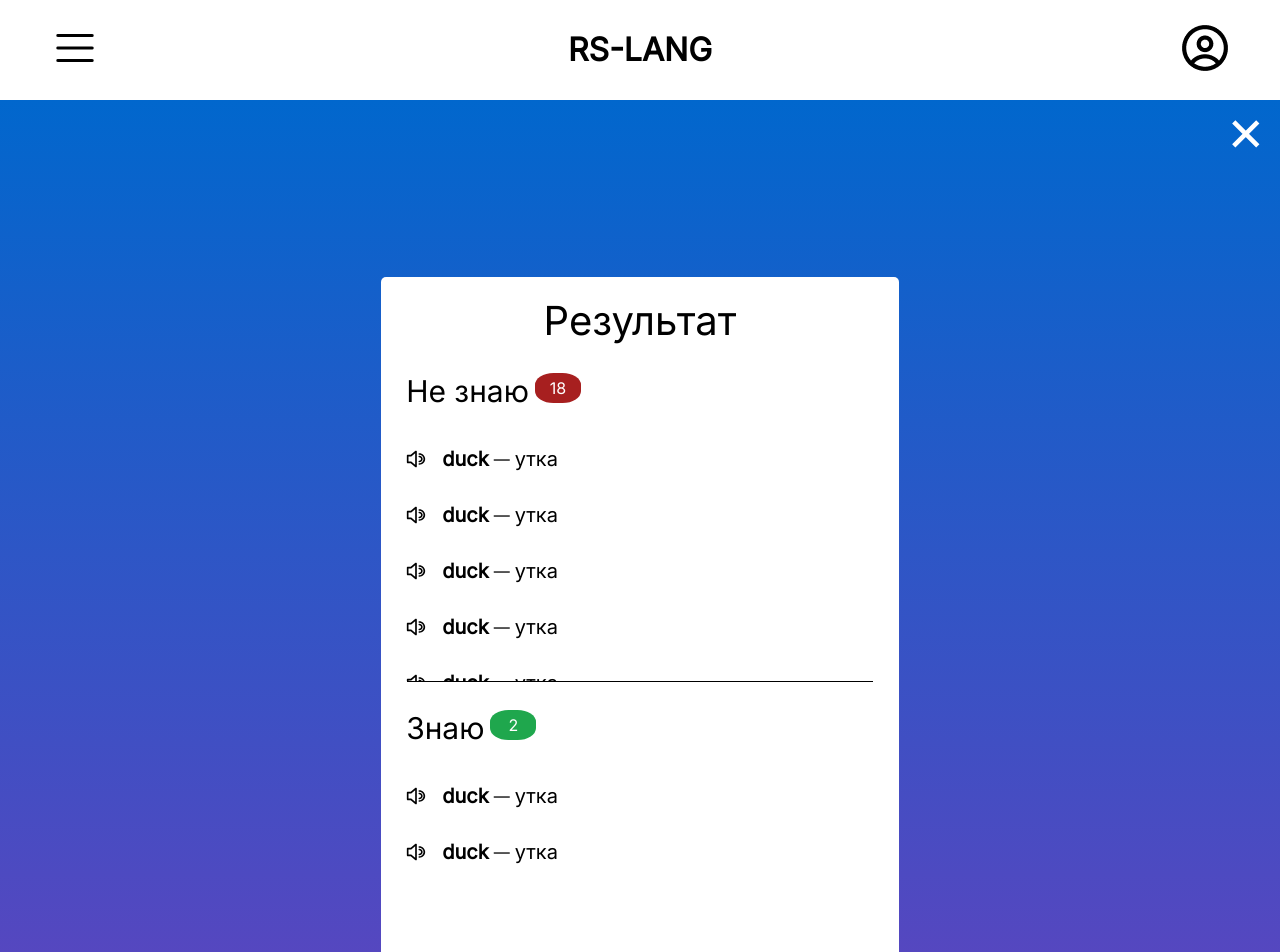
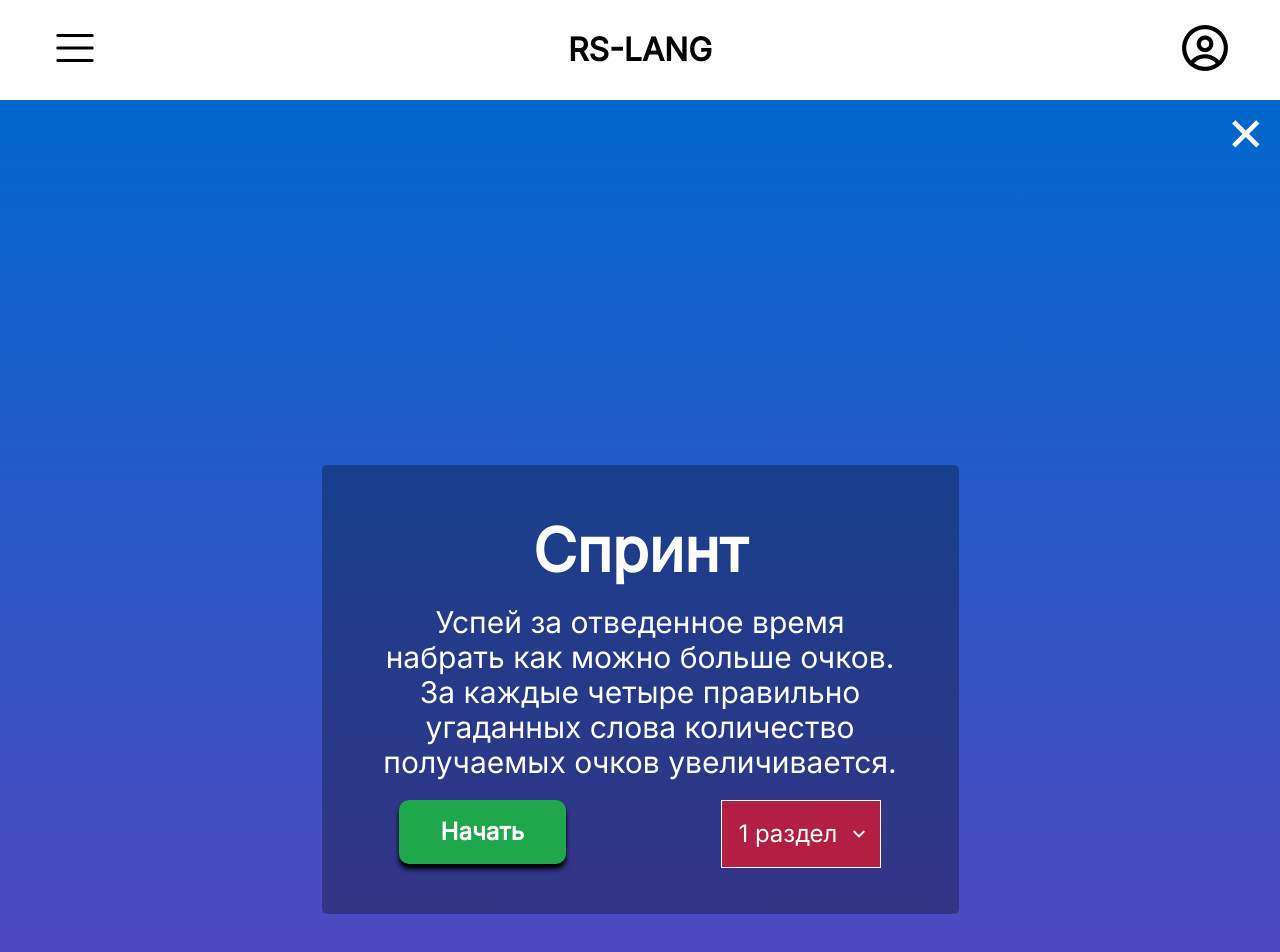
Before and after one commit to Fronikon/rs-lang, a React (Create React App) app: page /sprint in a window 1280 px wide. Shown: the top 952 px of the page. Built offline with nearby package versions, Linux system fonts and the light colour scheme.

Commit message:
feat: add dropdown to main sprint page

```diff
--- /dev/null
+++ b/src/components/Sprint/Constants.tsx
@@ -0,0 +1,3 @@
+const options = ['1 раздел', '2 раздел', '3 раздел', '4 раздел', '5 раздел', '6 раздел'];
+
+export default options;
--- /dev/null
+++ b/src/components/Sprint/Dropdown.tsx
@@ -0,0 +1,50 @@
+import styles from './Sprint.module.css';
+import cn from 'classnames';
+import ArrowDown from '../../assets/logo/Vector.svg';
+import React, { useState } from 'react';
+import options from './Constants';
+
+type SelectedType = {
+  selected: string,
+  setSelected: React.Dispatch<React.SetStateAction<string>>,
+};
+
+const Dropdown: React.FC<SelectedType> = (
+  {selected,
+    setSelected}
+) => {
+  const [isActive, setIsActive] = useState(false);
+  const drop_item = options.map((item) => (
+    <div
+      onClick={() => {
+        setSelected(item);
+        setIsActive(false);
+      }}
+      className={cn(styles.dropdown_item)}
+      key={item.charAt(0)}
+    >
+      {item}
+    </div>
+  ));
+
+  return (
+    <div className={cn(styles.dropdown)}>
+      <div
+        className={cn(styles.chapter)}
+        onClick={() => setIsActive(!isActive)}
+      >
+        <p className={cn(styles.chapter_text)}>{selected}</p>
+        <img
+          className={cn(styles.chapter_arrow)}
+          src={ArrowDown}
+          alt="Arrow Down"
+        />
+      </div>
+      {isActive && (
+        <div className={cn(styles.dropdown_content)}>{drop_item}</div>
+      )}
+    </div>
+  );
+};
+
+export default Dropdown;
--- a/src/components/Sprint/Sprint.module.css
+++ b/src/components/Sprint/Sprint.module.css
@@ -18,7 +18,6 @@
   margin: 365px 665px;
   background: rgba(0,0,0,0.3);
   border-radius: 5px;
-  display: none;
 }
 
 .heading {
@@ -68,6 +67,7 @@
   display: flex;
   justify-content: center;
   align-items: center;
+  width: 158px;
 }
 
 .chapter_text {
@@ -80,6 +80,28 @@
 
 .chapter_arrow {
   margin-right: 8px;
+}
+
+.dropdown {
+  user-select: none;
+}
+
+.dropdown_item {
+  color: black;
+  background-color: #fff;
+  display: flex;
+  justify-content: center;
+  align-items: center;
+  font-weight: 400;
+  font-size: 24px;
+  line-height: 18px;
+  padding: 5px;
+  border: 1px solid black;
+}
+
+.dropdown_item:hover {
+  cursor: pointer;
+  background-color: lightgray;
 }
 
 /* ------------------------------------Game------------------------------------ */
@@ -137,6 +159,7 @@
   display: flex;
   justify-content: space-around;
   margin: 20px 0 50px 0;
+  height: 64px;
 }
 
 .checkboxes {
@@ -256,6 +279,7 @@
   align-items: center;
   text-align: center;
   margin: 177px 0;
+  display: none;
 }
 
 .result {
--- a/src/components/Sprint/Sprint.tsx
+++ b/src/components/Sprint/Sprint.tsx
@@ -1,11 +1,13 @@
 import cn from 'classnames';
 import styles from './Sprint.module.css';
-import ArrowDown from '../../assets/logo/Vector.svg';
 import Close from '../../assets/logo/close-sign.svg';
 import FirstFox from '../../assets/images/first_fox.png';
 import Megaphone from '../../assets/logo/megaphone.svg';
+import Dropdown from './Dropdown';
+import { useState } from 'react';
 
 const Sprint: React.FC = () => {
+  const [selected, setSelected] = useState<string>('1 раздел');
   return (
     <main className={cn(styles.main)}>
       <a href="/">
@@ -23,14 +25,7 @@ const Sprint: React.FC = () => {
           <button className={cn(styles.start)}>
             <p className={cn(styles.start_text)}>Начать</p>
           </button>
-          <button className={cn(styles.chapter)}>
-            <p className={cn(styles.chapter_text)}>1 раздел</p>
-            <img
-              className={cn(styles.chapter_arrow)}
-              src={ArrowDown}
-              alt="Arrow Down"
-            />
-          </button>
+          <Dropdown selected={selected} setSelected={setSelected}/>
         </div>
       </div>
 
@@ -73,8 +68,7 @@ const Sprint: React.FC = () => {
                 src={Megaphone}
                 alt="megaphone"
               />
-              <p className={cn(styles.eng_bold_word)}>duck</p>
-              —
+              <p className={cn(styles.eng_bold_word)}>duck</p>—
               <p className={cn(styles.rus_standart_word)}>утка</p>
             </div>
             <div className={cn(styles.word)}>
@@ -83,8 +77,7 @@ const Sprint: React.FC = () => {
                 src={Megaphone}
                 alt="megaphone"
               />
-              <p className={cn(styles.eng_bold_word)}>duck</p>
-              —
+              <p className={cn(styles.eng_bold_word)}>duck</p>—
               <p className={cn(styles.rus_standart_word)}>утка</p>
             </div>
             <div className={cn(styles.word)}>
@@ -93,8 +86,7 @@ const Sprint: React.FC = () => {
                 src={Megaphone}
                 alt="megaphone"
               />
-              <p className={cn(styles.eng_bold_word)}>duck</p>
-              —
+              <p className={cn(styles.eng_bold_word)}>duck</p>—
               <p className={cn(styles.rus_standart_word)}>утка</p>
             </div>
             <div className={cn(styles.word)}>
@@ -103,8 +95,7 @@ const Sprint: React.FC = () => {
                 src={Megaphone}
                 alt="megaphone"
               />
-              <p className={cn(styles.eng_bold_word)}>duck</p>
-              —
+              <p className={cn(styles.eng_bold_word)}>duck</p>—
               <p className={cn(styles.rus_standart_word)}>утка</p>
             </div>
             <div className={cn(styles.word)}>
@@ -113,8 +104,7 @@ const Sprint: React.FC = () => {
                 src={Megaphone}
                 alt="megaphone"
               />
-              <p className={cn(styles.eng_bold_word)}>duck</p>
-              —
+              <p className={cn(styles.eng_bold_word)}>duck</p>—
               <p className={cn(styles.rus_standart_word)}>утка</p>
             </div>
           </div>
@@ -132,8 +122,7 @@ const Sprint: React.FC = () => {
                 src={Megaphone}
                 alt="megaphone"
               />
-              <p className={cn(styles.eng_bold_word)}>duck</p>
-              —
+              <p className={cn(styles.eng_bold_word)}>duck</p>—
               <p className={cn(styles.rus_standart_word)}>утка</p>
             </div>
             <div className={cn(styles.word)}>
@@ -142,8 +131,7 @@ const Sprint: React.FC = () => {
                 src={Megaphone}
                 alt="megaphone"
               />
-              <p className={cn(styles.eng_bold_word)}>duck</p>
-              —
+              <p className={cn(styles.eng_bold_word)}>duck</p>—
               <p className={cn(styles.rus_standart_word)}>утка</p>
             </div>
           </div>
```
